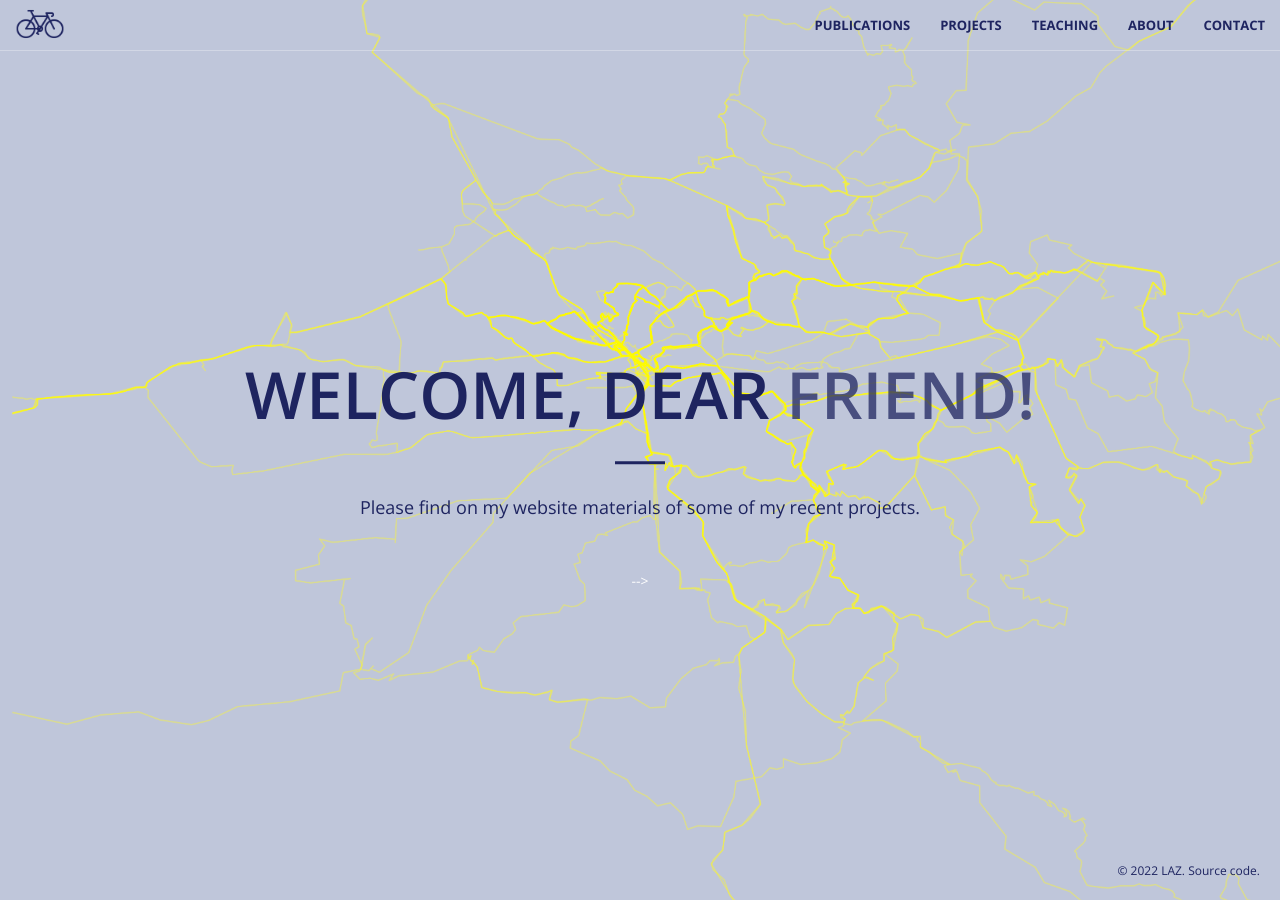
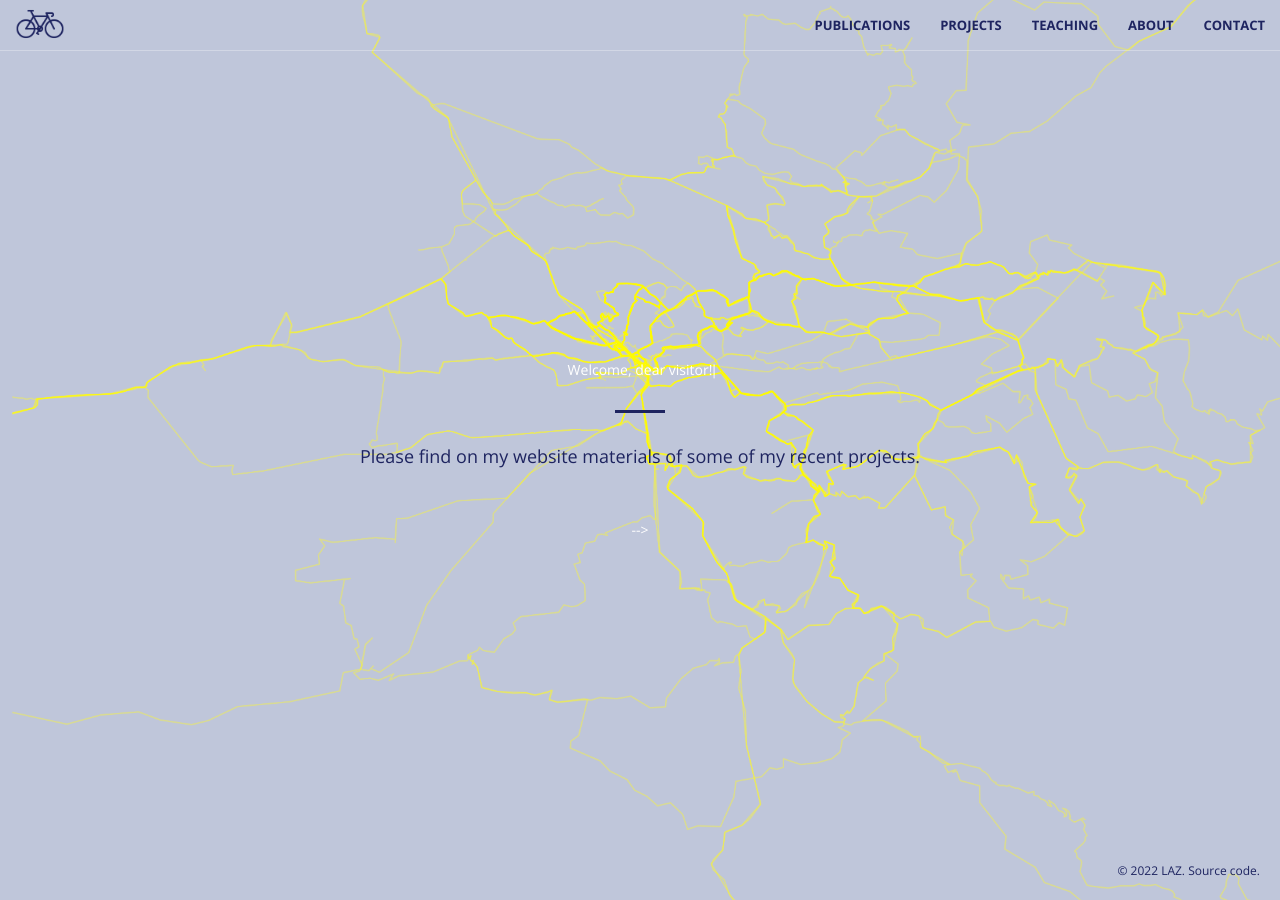
Before and after one commit to luccalino/luccalino.github.io, a Jekyll site: the page built from index.html, in a window 1280 px wide and 900 px high. Built offline with Jekyll 4.4.1, drawn with Linux system fonts in a browser that asks for light colours; nearby versions of some CDN libraries; some of the changed lines change nothing that is shown.

Commit message:
Add dynamic typping

```diff
--- a/_includes/header.html
+++ b/_includes/header.html
@@ -2,6 +2,7 @@
     <div class="header-content">
         <div class="header-content-inner">
 
+        <!---
             <div id="quote"></div>
 
             <script src="https://ajax.googleapis.com/ajax/libs/jquery/1.9.1/jquery.min.js"></script>
@@ -21,6 +22,19 @@
 
             <p></p>
             <h1 style="font-size: 28px;">Welcome, dear <div id="word" style="display:inline;vertical-align:top;">Friend!</div></h1>
+        -->
+
+            <!-- A root element for TypeIt to target. -->
+            <span id="myElement"></span>
+
+            <!-- The script itself, loaded AFTER your root element. -->
+            <script src="https://unpkg.com/typeit@8.2.0/dist/index.umd.js"></script>
+
+            <script>
+            new TypeIt("#myElement", {
+                strings: "Welcome, dear visitor!",
+            }).go();
+            </script>
 
             <hr style="border:3px solid $theme-primary;">
             <p>Please find on my website materials of some of my recent projects.</p>-->
```
